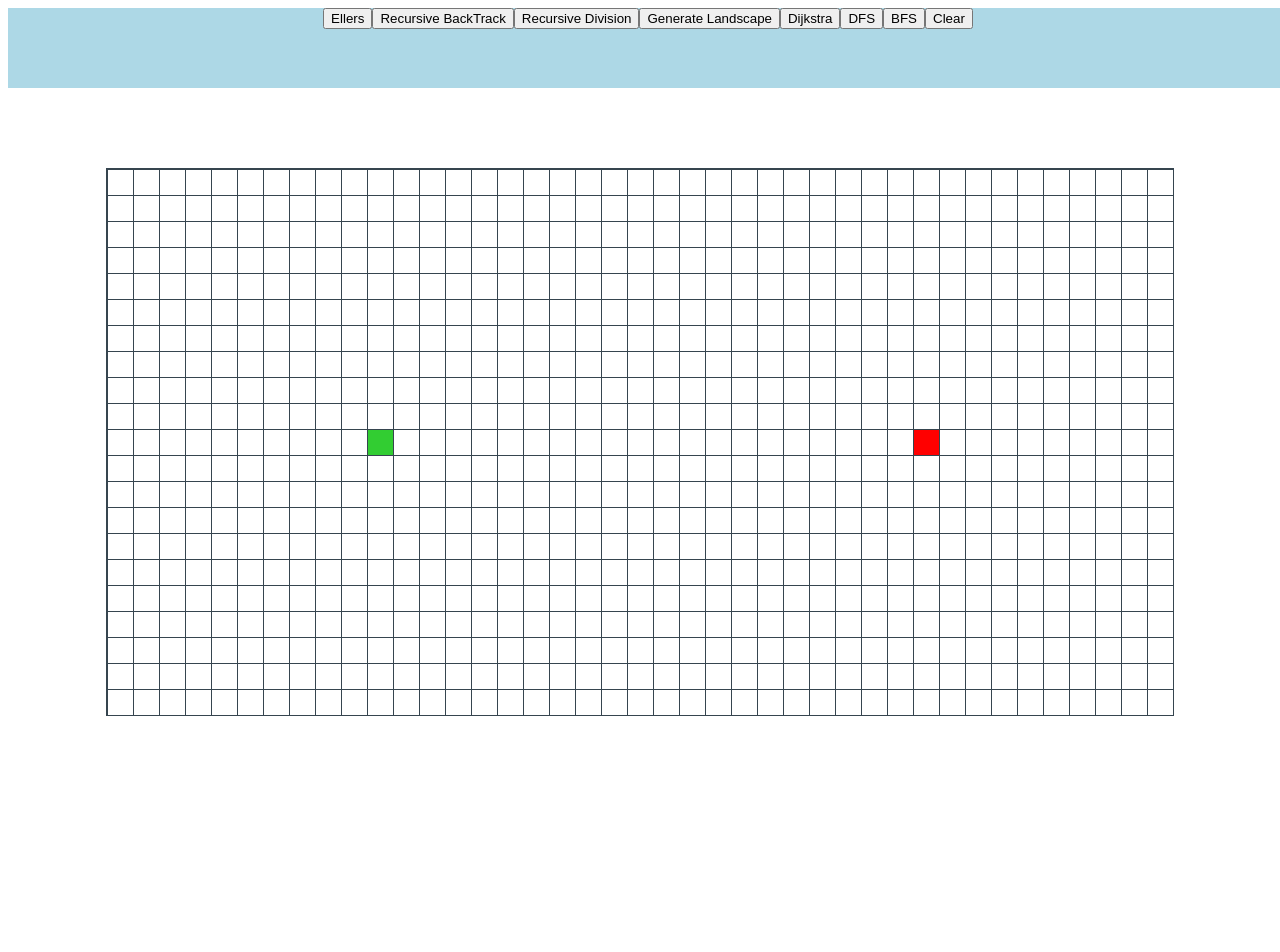
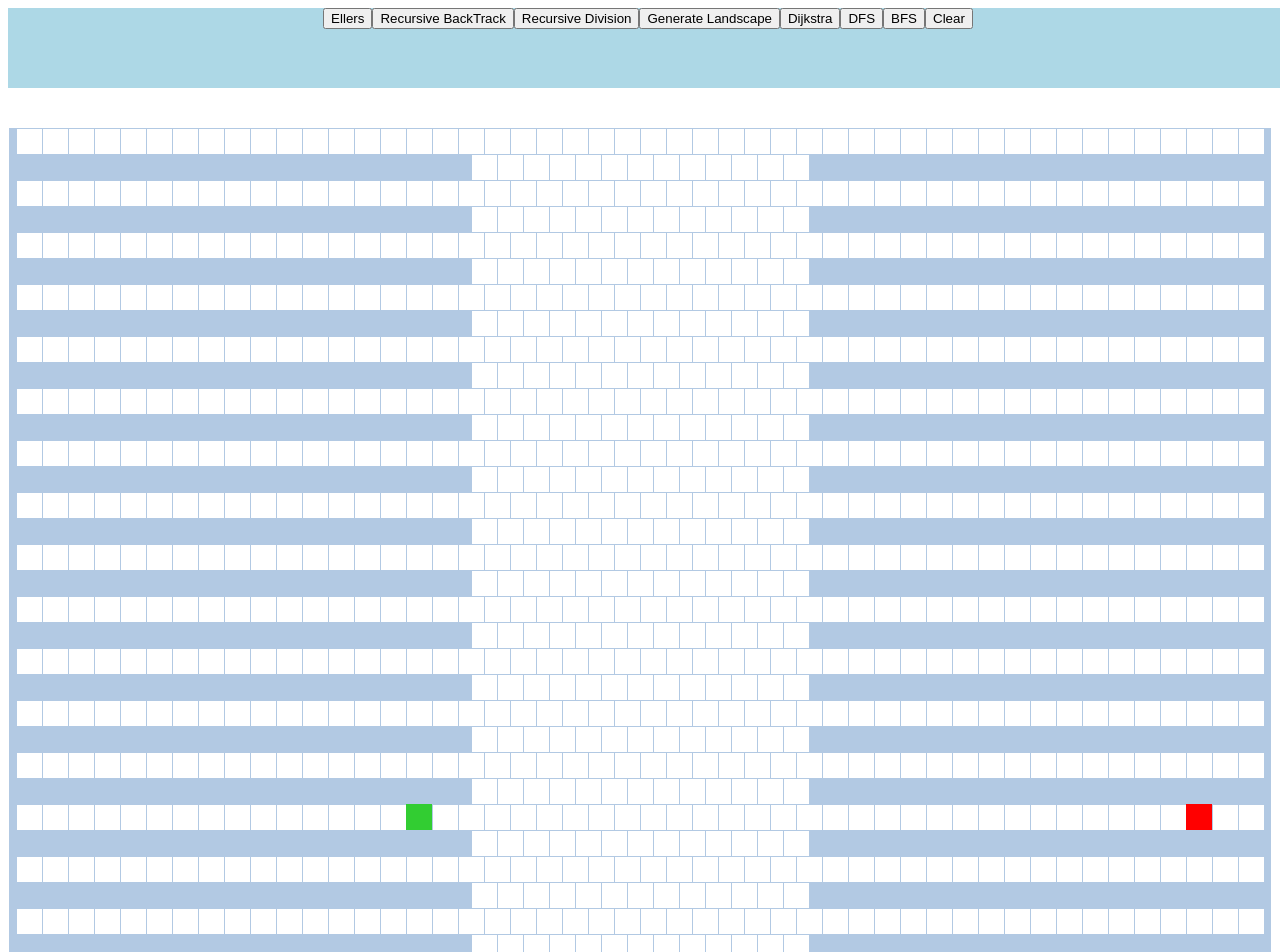
Before and after one commit to AntonGrier/PathfindingVisualiser, a React app: page / in a window 1280 px wide. Shown: the top 952 px of the page. Before the commit the page ends 800 px from the top, so only its background shows below. Built offline with nearby package versions, Linux system fonts and the light colour scheme.

Commit message:
Changing CSS colour pallette

```diff
--- a/index.css
+++ b/index.css
@@ -1,6 +1,6 @@
 .cell {
     background-color: white;
-    border-color: rgba(0, 0, 0, 0.85);
+    border-color: #b2c9e3;
     width: 25px;
     height: 25px;
     display: inline-block;
@@ -8,17 +8,17 @@
     margin: 0.5px;
 }
 
-/* .cell-unvisited {
-    animation-name: unvisited;
-    animation-duration: 0.2s;
-    animation-fill-mode: forwards;
-} */
-
 .cell-start {
+    margin: 0px;
+    width: 26px;
+    height: 26px;
     background-color: limegreen;
 }
 
 .cell-finish {
+    margin: 0px;
+    width: 26px;
+    height: 26px;
     background-color: red;
 }
 
@@ -27,7 +27,10 @@
 }
 
 .cell-wall {
-    background-color: black;
+    margin: 0px;
+    width: 26px;
+    height: 26px;
+    background-color: #1a1a1a;
     animation-name: wall;
     animation-duration: 0.3s;
     animation-fill-mode: forwards;
@@ -64,12 +67,15 @@
 }
 
 .grid {
-    border: 0.5px solid #36454f;
-    margin-top: 10vh;
+    /* border: 0.5px solid #b2c9e3; */
+    /* border-right: 0.05px solid #b2c9e3;
+    border-bottom: 0.05px solid #b2c9e3; */
+    margin: 1px;
+    margin-top: 5vh;
     display: inline-block;
     height: auto;
     width: auto;
-    background-color: #36454f;
+    background-color: #b2c9e3;
 }
 
 .app {
@@ -97,7 +103,7 @@
     }
     /*50% {transform: scale(); }*/
     75% {
-        transform: scale(0.8);
+        transform: scale(0.95);
     }
     100% {
         transform: scale(1);
--- a/src/IPathfinder.tsx
+++ b/src/IPathfinder.tsx
@@ -1,10 +1,10 @@
 import PathfindingAlgorithm from './Algorithms/PathfindingAlgorithm';
 
-export const GRID_W = 41;
-export const GRID_H = 21;
+export const GRID_W = 61;
+export const GRID_H = 27;
 export const DEFAULT_START_POS: Position = { x: Math.floor(GRID_W / 4), y: Math.floor(GRID_H / 2) };
-export const DEFAULT_FINISH_POS: Position = { x: GRID_W - DEFAULT_START_POS.x, y: DEFAULT_START_POS.y };
-export const UPDATE_RATE = 15;
+export const DEFAULT_FINISH_POS: Position = { x: GRID_W - DEFAULT_START_POS.x - 1, y: DEFAULT_START_POS.y };
+export const UPDATE_RATE = 5;
 
 export interface Position {
     x: number;
--- a/src/Pathfinder.tsx
+++ b/src/Pathfinder.tsx
@@ -396,8 +396,15 @@ export default class Pathfinder extends Component<{}, State> {
                     let grid: Node[][] = this.state.grid;
                     let position = walls[i];
                     let ref: RefObject<HTMLDivElement> = this.references[position.y][position.x];
+                    let className = ref.current.className;
                     grid[position.y][position.x].nodeType = NodeType.Wall;
-                    ref.current.className = 'cell cell-wall';
+                    if (
+                        !className.includes('cell-start') &&
+                        !className.includes('cell-finish') &&
+                        !className.includes('cell-midpoint')
+                    ) {
+                        ref.current.className = 'cell cell-wall';
+                    }
                     this.setState({ grid: grid });
                 }
             }
```
Also changed, not shown: 2 other files (tests, documents, lock files or other folders).
